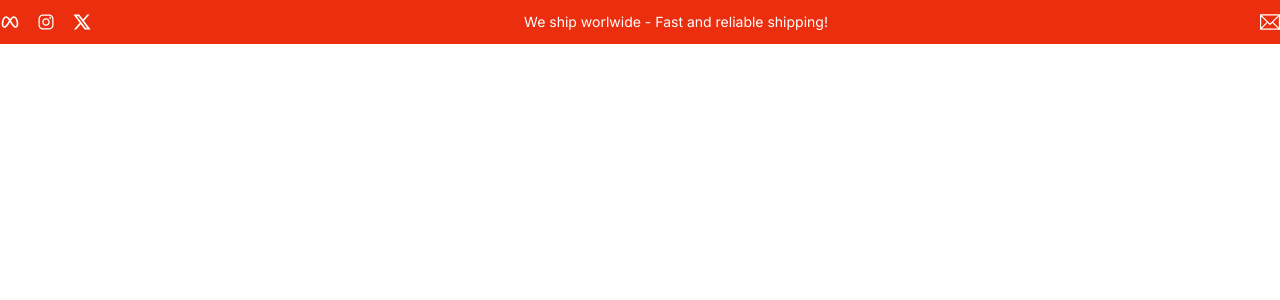
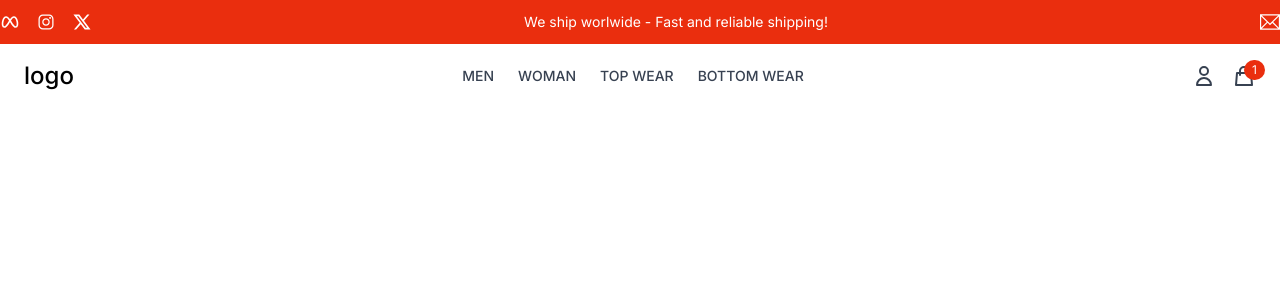
Before and after one commit to Manuelhhinojosa/e-commerceV2ClientSide, a React (Vite) app: page / in a window 1280 px wide. Shown: the top 300 px of the page. Built offline with nearby package versions, Linux system fonts and the light colour scheme.

Commit message:
feat(navbar): integrate static data and complete Topbar structure
- Refactor Topbar to use staticText.js for scalability
- Import icons and map static text data from staticText.js
- Build Navbar component structure (search button to be added as separate component)

```diff
--- a/src/assets/staticState/staticText.js
+++ b/src/assets/staticState/staticText.js
@@ -1,9 +1,27 @@
-const topbarText = {
+// React icons
+import { HiOutlineShoppingBag, HiOutlineUser } from "react-icons/hi";
+import { HiBars3BottomRight } from "react-icons/hi2";
+import { IoLogoInstagram } from "react-icons/io";
+import { RiTwitterXLine } from "react-icons/ri";
+import { TbBrandMeta } from "react-icons/tb";
+import { TfiEmail } from "react-icons/tfi";
+
+// Topbar component
+export const topbarText = {
+  mediaLinks: [
+    "https://wwww.facebook.com",
+    "https://www.instagram.com",
+    "https://www.x.com",
+  ],
+  mediaIcons: [TbBrandMeta, IoLogoInstagram, RiTwitterXLine],
   centerText: "We ship worlwide - Fast and reliable shipping!",
-  metaLink: "https://wwww.facebook.com",
-  instagramLink: "https://www.instagram.com",
-  xLink: "https://www.x.com",
+  contactIcons: [TfiEmail],
   contactEmail: "mangud.hinojosa@gmail.com",
 };
 
-export default topbarText;
+// Navbar component
+export const navbarText = {
+  logo: "logo",
+  navbarLinksText: ["men", "woman", "top wear", "bottom wear"],
+  navbarIcons: [HiOutlineUser, HiOutlineShoppingBag, HiBars3BottomRight],
+};
--- a/src/components/common/Header.jsx
+++ b/src/components/common/Header.jsx
@@ -1,14 +1,14 @@
 // Components
 import Topbar from "../layout/Topbar";
+import Navbar from "./Navbar";
 
 const Header = () => {
   return (
-    <div>
-      {/* Topbar */}
+    <header>
       <Topbar />
-      {/* Navbar */}
+      <Navbar />
       {/* Cart Drawer */}
-    </div>
+    </header>
   );
 };
 
--- /dev/null
+++ b/src/components/common/Navbar.jsx
@@ -0,0 +1,54 @@
+// React router
+import { Link } from "react-router-dom";
+
+// Static state (text)
+import { navbarText } from "../../assets/staticState/staticText";
+const _userIcon = navbarText.navbarIcons[0];
+const _shoppingCartIcon = navbarText.navbarIcons[1];
+const _navbarBarsIcon = navbarText.navbarIcons[2];
+
+const Navbar = () => {
+  return (
+    <>
+      <nav className="container mx-auto flex items-center justify-between py-4 px-6 ">
+        {/* logo */}
+        <div>
+          <Link to="/" className="text-2xl  font-medium">
+            {navbarText.logo}
+          </Link>
+        </div>
+
+        {/* links */}
+        <div className="hidden md:flex space-x-6">
+          {navbarText.navbarLinksText.map((link, id) => (
+            <Link
+              key={id}
+              to="#"
+              className="text-gray-700 hover:text-black text-sm  font-medium uppercase"
+            >
+              {link}
+            </Link>
+          ))}
+        </div>
+
+        {/* icons */}
+        <div className="flex items-center space-x-4">
+          <Link to="/profile" className="hover:text-black">
+            <_userIcon className="h-6 w-6 text-gray-700" />
+          </Link>
+          <button className="relative hover:text-black">
+            <_shoppingCartIcon className="h-6 w-6 text-gray-700" />
+            <span className="absolute -top-1 bg-red text-white text-xs rounded-full px-2 py-0.5">
+              1
+            </span>
+          </button>
+          <button className="md:hidden">
+            <_navbarBarsIcon className="h-6 w-6 text-gray-700" />
+          </button>
+        </div>
+      </nav>
+    </>
+  );
+};
+
+export default Navbar;
--- a/src/components/layout/Topbar.jsx
+++ b/src/components/layout/Topbar.jsx
@@ -5,34 +5,32 @@ import { TbBrandMeta } from "react-icons/tb";
 import { TfiEmail } from "react-icons/tfi";
 
 // Static state (text)
-import topbarText from "../../assets/staticState/staticText";
+import { topbarText } from "../../assets/staticState/staticText";
+const _emailIcon = topbarText.contactIcons[0];
 
 const Topbar = () => {
   return (
     <div className="bg-red text-white">
       <div className="container mx-auto flex justify-between items-center py-3">
         <div className="hidden md:flex item-center space-x-4">
-          <a
-            href={topbarText.metaLink}
-            target="_blank"
-            className="hover:text-gray-300"
-          >
-            <TbBrandMeta className="h-5 w-5" />
-          </a>
-          <a
-            href={topbarText.instagramLink}
-            target="_blank"
-            className="hover:text-gray-300"
-          >
-            <IoLogoInstagram className="h-5 w-5" />
-          </a>
-          <a
-            href={topbarText.xLink}
-            target="_blank"
-            className="hover:text-gray-300"
-          >
-            <RiTwitterXLine className="h-5 w-5" />
-          </a>
+          {topbarText.mediaIcons.map((_icon, id) => (
+            <a
+              key={id}
+              href={
+                id === 0
+                  ? topbarText.mediaLinks[0]
+                  : id === 1
+                  ? topbarText.mediaLinks[1]
+                  : id === 2
+                  ? topbarText.mediaLinks[2]
+                  : ""
+              }
+              target="_blank"
+              className="hover:text-gray-300"
+            >
+              <_icon className="h-5 w-5" />
+            </a>
+          ))}
         </div>
 
         <div className="text-sm text-center flex-grow">
@@ -44,7 +42,7 @@ const Topbar = () => {
             target="_blank"
             className="hover:text-gray-300"
           >
-            <TfiEmail className="h-5 w-5" />
+            <_emailIcon className="h-5 w-5" />
           </a>
         </div>
       </div>
```
